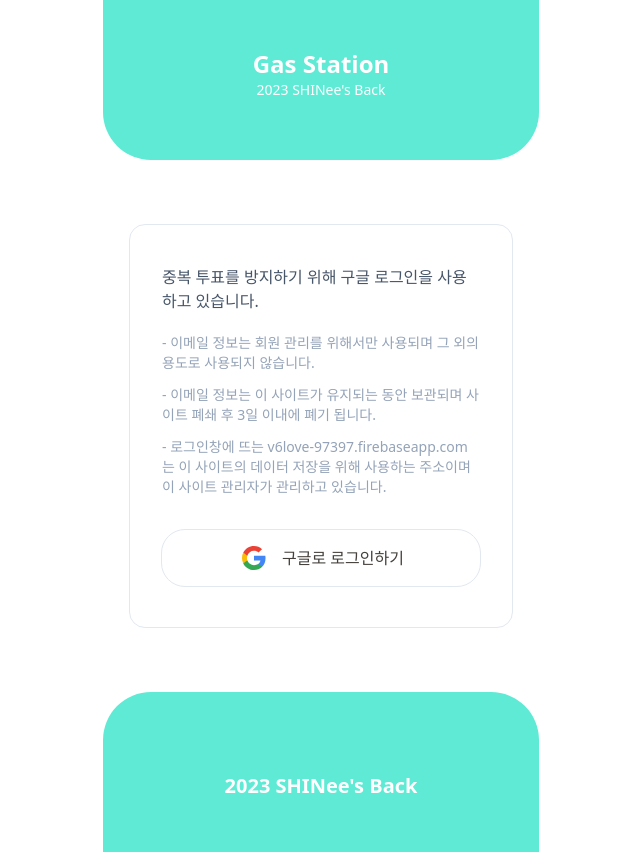
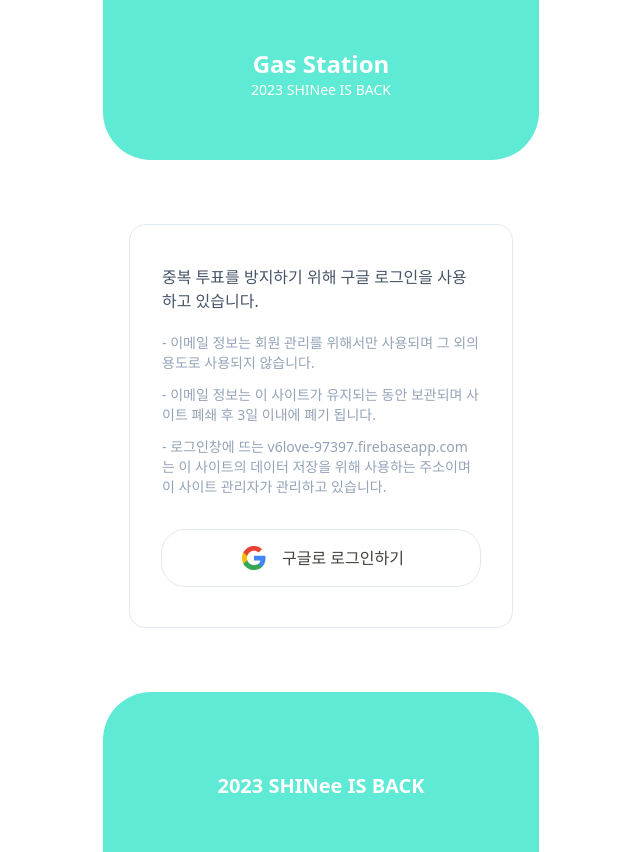
Before and after one commit to pearl-aqua/gas-station, a React (Create React App) app: page /login in a window 1280 px wide. Shown: the whole page, without its empty margins (319-959 px from the left). Built offline with nearby package versions, Linux system fonts and the light colour scheme; no server answers.

Commit message:
FIX: loading 문구 변경

```diff
--- a/src/App.js
+++ b/src/App.js
@@ -12,7 +12,7 @@
         <div className="h-40 pt-12 bg-teal-300 md:rounded-b-4xl -mb-12 w-full md:w-[436px]">
           <div className="font-bold text-2xl text-white">Gas Station</div>
           <div className="font-light text-sm text-white">
-            2023 SHINee's Back
+            2023 SHINee IS BACK
           </div>
         </div>
         <RecoilRoot>
@@ -20,7 +20,7 @@
             fallback={
               <div className="flex justify-center items-center w-full h-[600px]">
                 <div className="animate-bounce text-2xl font-semibold text-teal-300">
-                  2023 SHINee's Back
+                  2023 SHINee IS BACK
                 </div>
               </div>
             }
@@ -29,7 +29,9 @@
           </Suspense>
         </RecoilRoot>
         <div className="h-40 pt-20 bg-teal-300 -mt-12 md:rounded-t-4xl w-full md:w-[436px] z-10">
-          <div className="font-bold text-xl text-white">2023 SHINee's Back</div>
+          <div className="font-bold text-xl text-white">
+            2023 SHINee IS BACK
+          </div>
           {/* <div className="mt-2 font-light text-sm text-white">
             <Link to="/logout">logout</Link>
           </div> */}
--- a/src/container/Conclusion.jsx
+++ b/src/container/Conclusion.jsx
@@ -43,7 +43,7 @@
     return `${widthNum}p`;
   };
 
-  const sendText = `💎 2023 SHINee's Back 💎
+  const sendText = `💎 2023 SHINee IS BACK 💎
 Q.${newData?.text || data?.text}
 - ${selectOption?.map(({ text }) => ` ${text}`)}
 
--- a/src/container/Login.jsx
+++ b/src/container/Login.jsx
@@ -24,7 +24,7 @@
   return loading ? (
     <div className="flex justify-center items-center w-full h-[600px]">
       <div className="animate-bounce text-2xl font-semibold text-teal-300">
-        2023 SHINee's Back
+        2023 SHINee IS BACK
       </div>
     </div>
   ) : (
```
